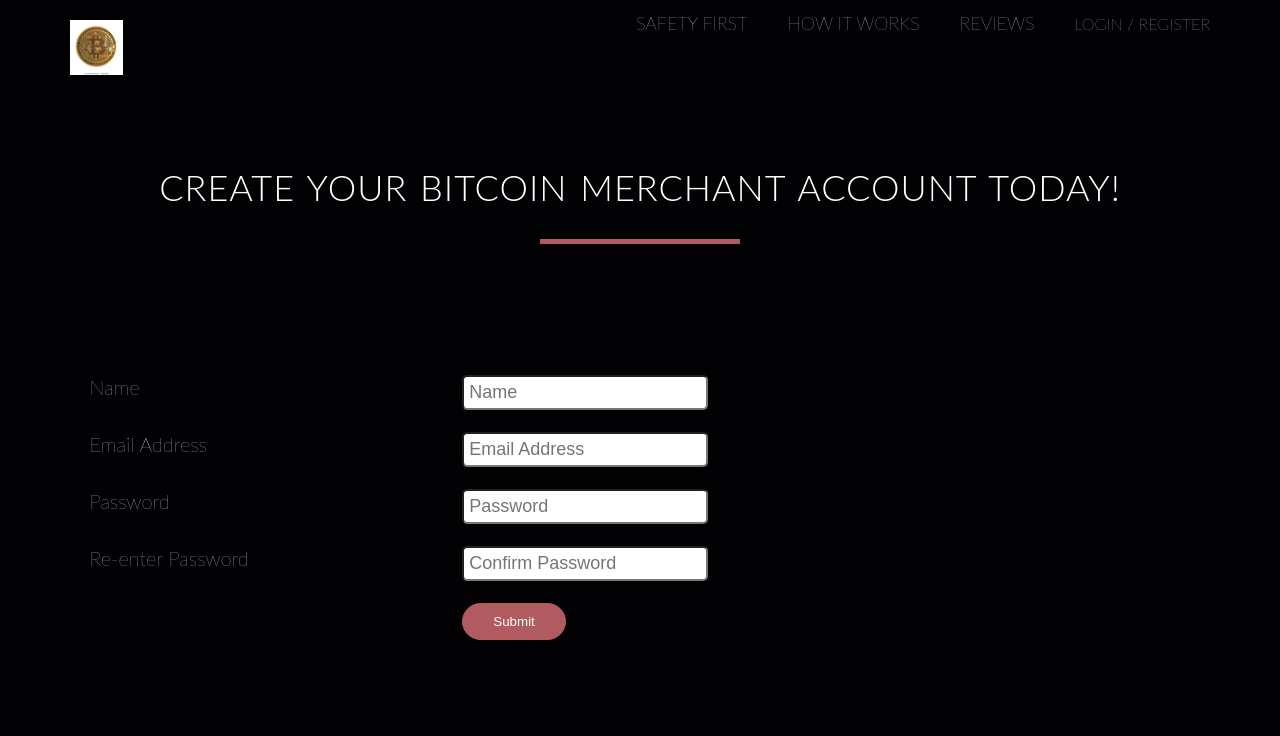
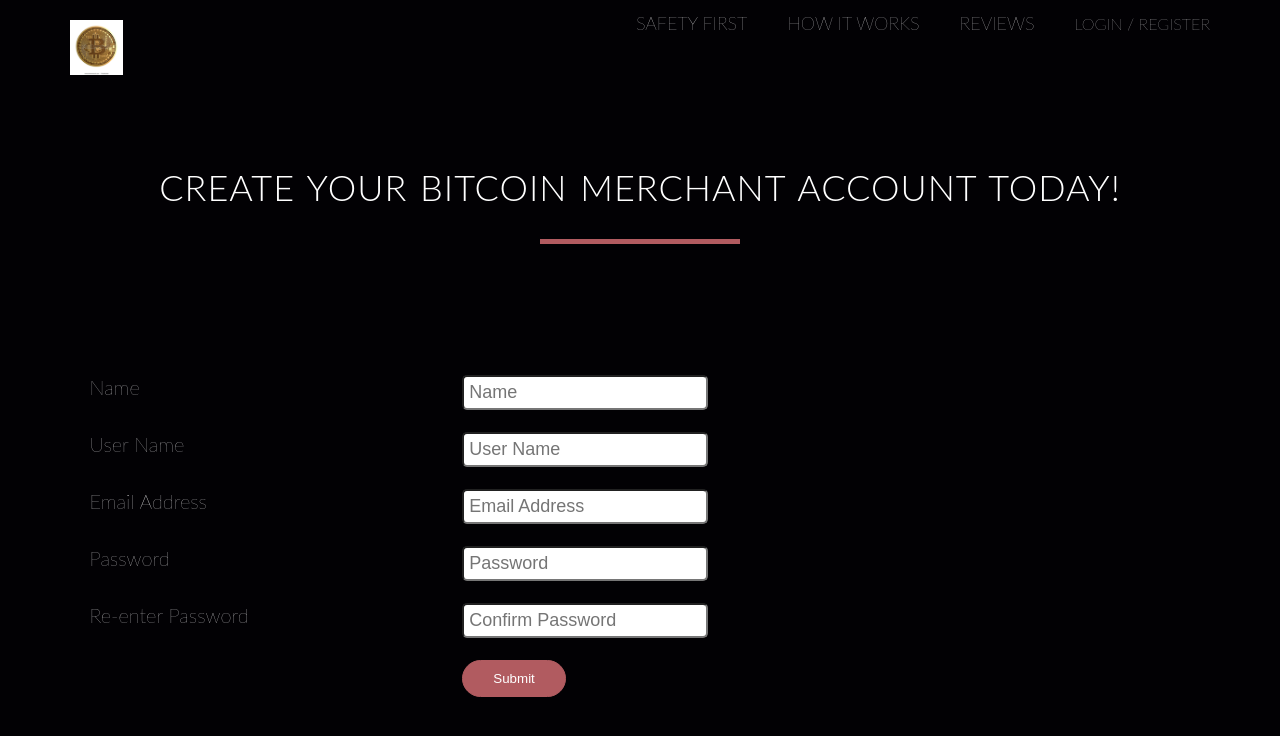
Before and after one commit to SakuraComputing/bitcoin-merchant, a React (Create React App) app: page /register in a window 1280 px wide. Shown: the top 736 px of the page. Built offline with nearby package versions, Linux system fonts and the light colour scheme.

Commit message:
Add username

```diff
--- a/routes/models/user.js
+++ b/routes/models/user.js
@@ -5,6 +5,10 @@ const Schema = mongoose.Schema;
 // Create Schema
 const UserSchema = new Schema ({
     name: {
+        type: String,
+        required: true
+    },
+    username: {
         type: String,
         required: true
     },
--- a/src/components/auth/Register.js
+++ b/src/components/auth/Register.js
@@ -10,6 +10,7 @@ export class Register extends Component {
         super()
         this.state = {
             name: '',
+            username: '',
             email: '',
             password: '',
             password2: '',
@@ -26,6 +27,7 @@ export class Register extends Component {
         e.preventDefault();
         const newUser = {
             name: this.state.name,
+            username: this.state.username,
             email: this.state.email,
             password: this.state.password,
             password2: this.state.password2
@@ -67,6 +69,23 @@ export class Register extends Component {
                                     error={errors.name}
                                 />
                                 {errors.name && (<div className="invalid-entry">{errors.name}</div>)}
+                            </div>
+                        </div>
+                        <div className="row">
+                            <div className="col span-1-of-3">
+                                <label htmlFor="name">User Name</label>
+                            </div>
+                            <div className="col span-2-of-3">
+                                <input
+                                    className="forms__input"
+                                    placeholder="User Name"
+                                    name="username"
+                                    value={this.state.username}
+                                    type="name"
+                                    onChange={this.onChange}
+                                    error={errors.username}
+                                />
+                                {errors.username && (<div className="invalid-entry">{errors.username}</div>)}
                             </div>
                         </div>
                         <div className="row">
```
Also changed, not shown: routes/api/users.js (+1 -7 lines), validation/register.js (+9 -0 lines), routes/models/vendor.js (added).
